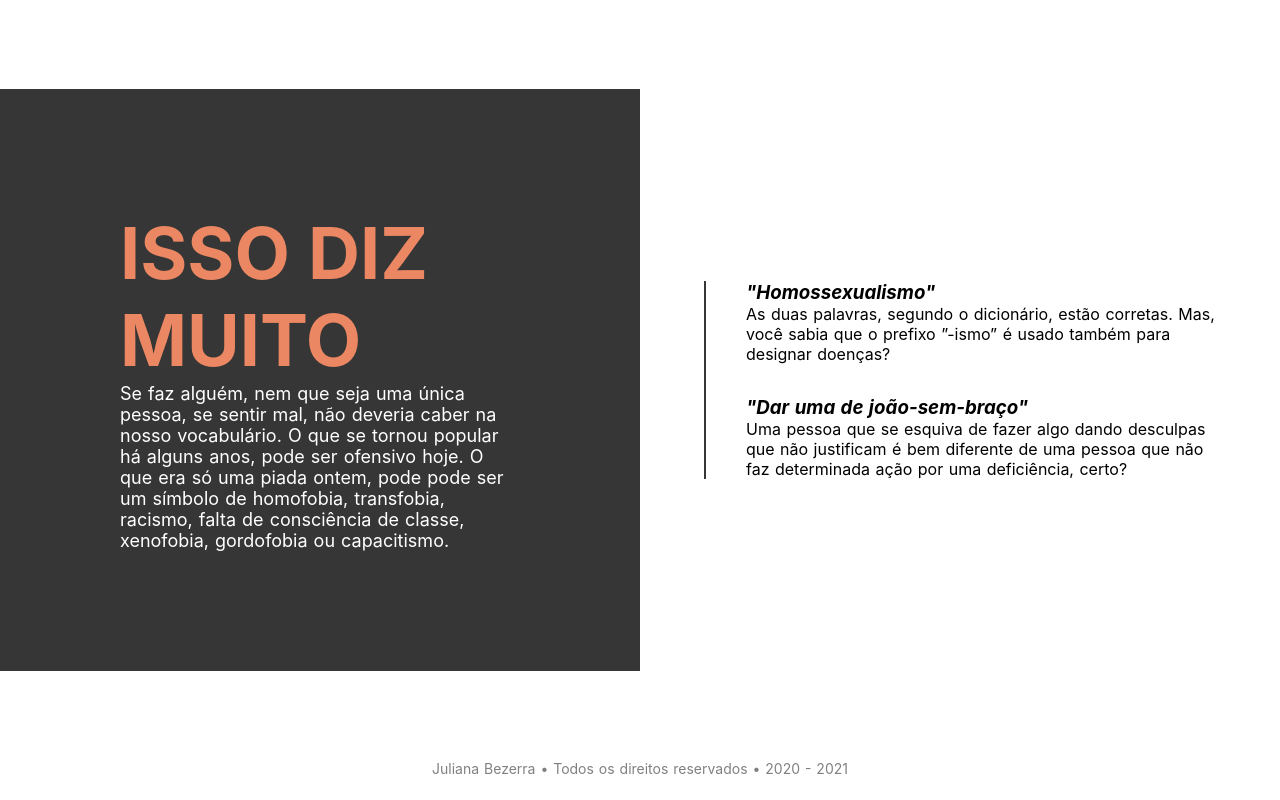
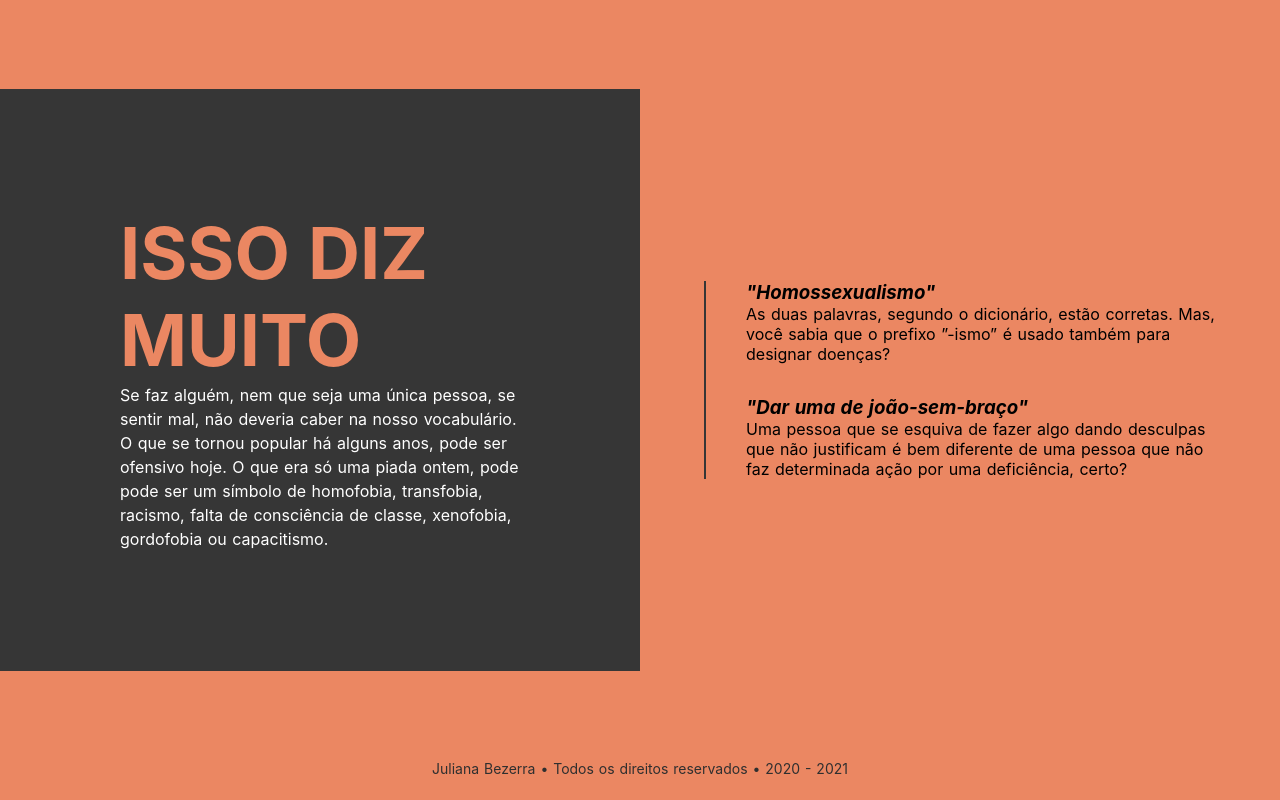
Before and after one commit to nayramartins/isso-diz-muito, a Nuxt app: page / in a window 1280 px wide. Built offline with nearby package versions, Linux system fonts and the light colour scheme.

Commit message:
wip: add orange bg

```diff
--- a/pages/index.vue
+++ b/pages/index.vue
@@ -30,6 +30,7 @@ export default {}
 
 <style>
 .home {
+  background-color: #EB8762;
   height: 100vh;
 }
 
@@ -53,8 +54,9 @@ export default {}
 
 .home-title__box h2 {
   color: #ffffff;
-  font-size: 18px;
+  font-size: 16px;
   font-weight: 400;
+  line-height: 1.5;
 }
 
 .home-snippet {
@@ -70,7 +72,7 @@ export default {}
 }
 
 footer {
-  color: #808080;
+  color: #2F2F2F;
   font-size: 14px;
   text-align: center;
 }
```
